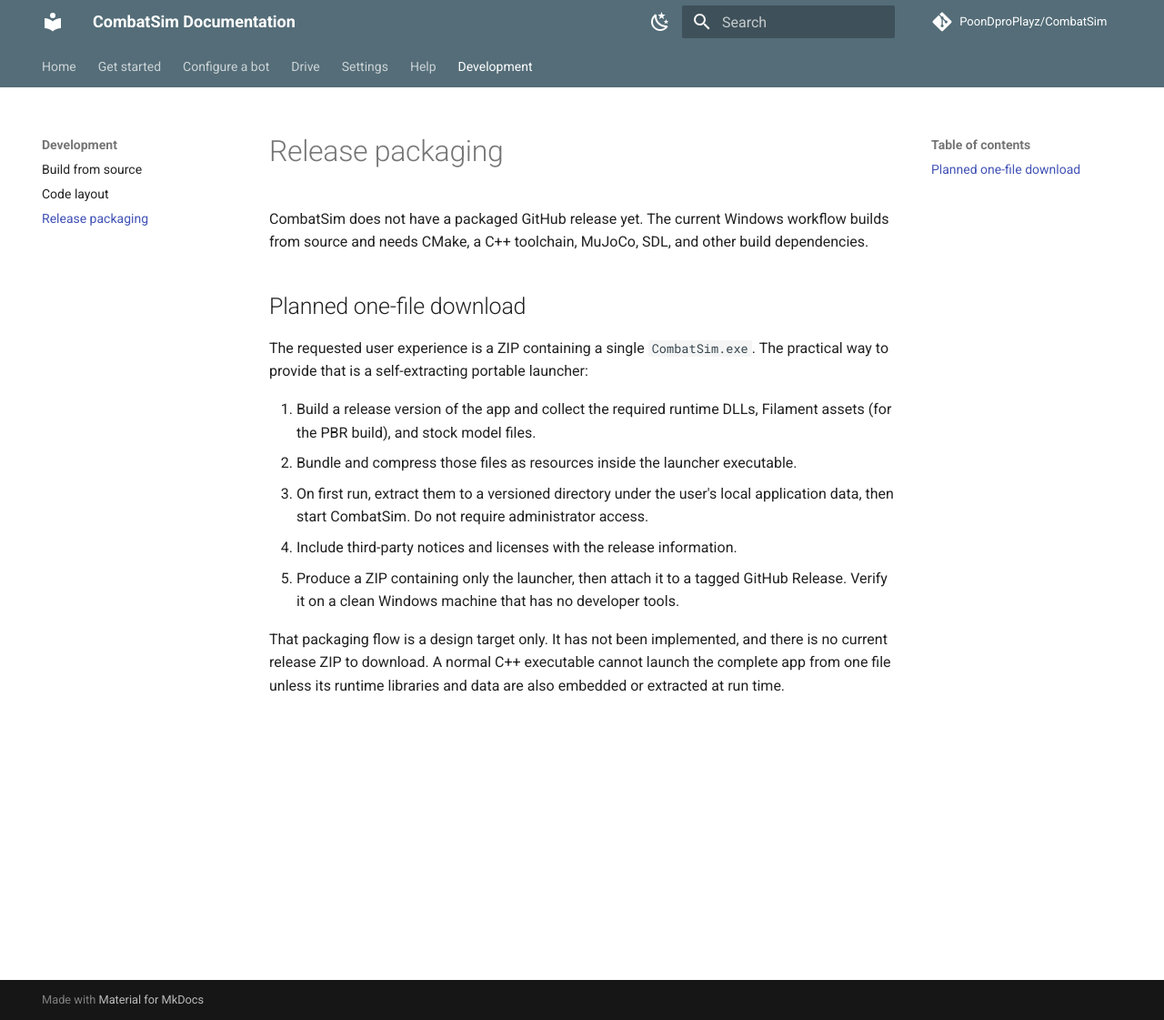
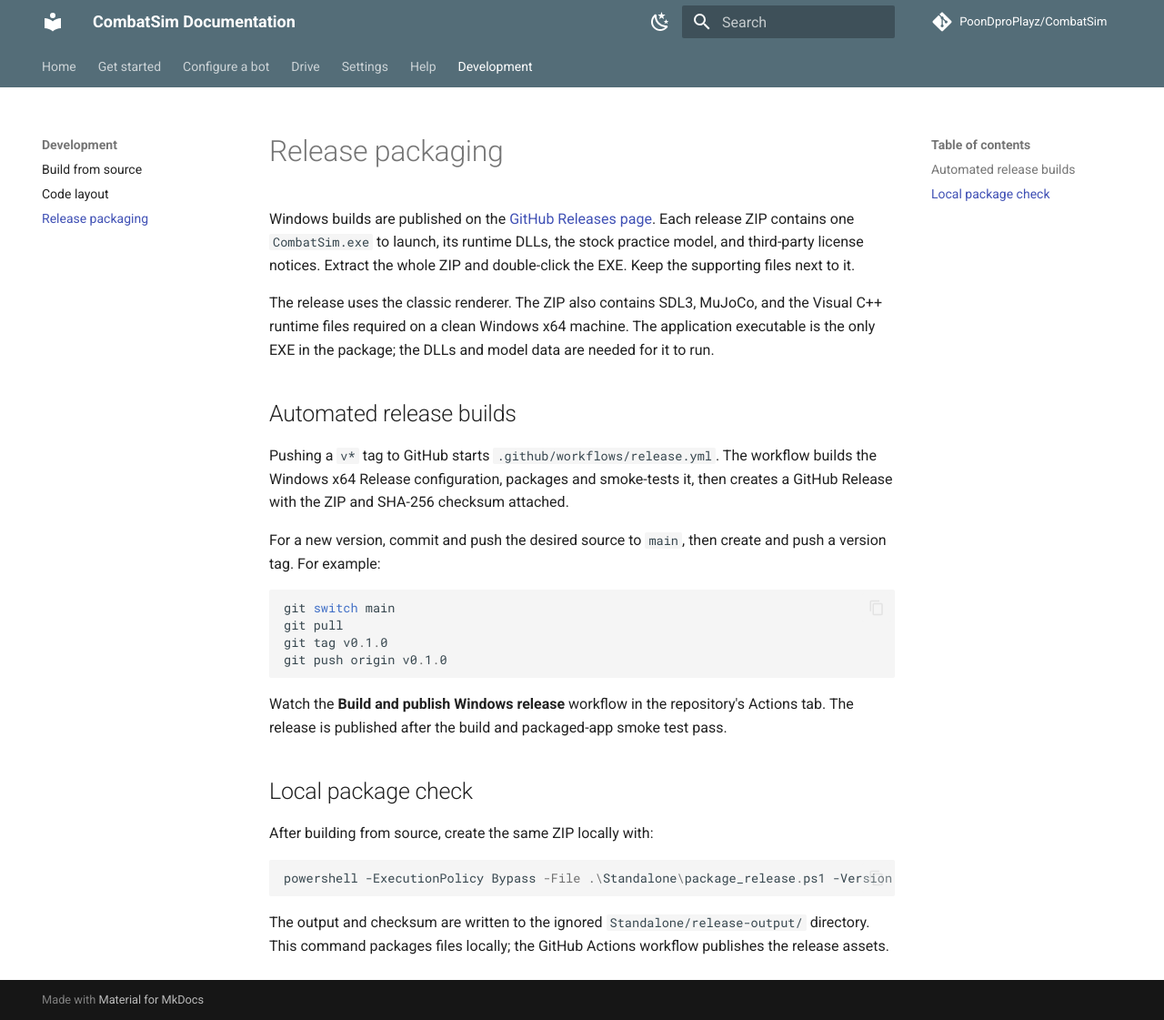
Before and after one commit to PoonDproPlayz/KineticArena, an MkDocs documentation site: the page built from docs/development/releases.md, in a window 1280 px wide and 1121 px high. Shown: the whole window at 91% size. Built offline with MkDocs 1.6.1 and Material for MkDocs 9.7.7, drawn with Linux system fonts in a browser that asks for light colours; comment, search, counter and statistics services are not loaded.

Commit message:
Add automated Windows release packaging

````diff
--- a/docs/development/releases.md
+++ b/docs/development/releases.md
@@ -1,24 +1,45 @@
 # Release packaging
 
-CombatSim does not have a packaged GitHub release yet. The current Windows
-workflow builds from source and needs CMake, a C++ toolchain, MuJoCo, SDL, and
-other build dependencies.
+Windows builds are published on the
+[GitHub Releases page](https://github.com/PoonDproPlayz/KineticArena/releases).
+Each release ZIP contains one `CombatSim.exe` to launch, its runtime DLLs, the
+stock practice model, and third-party license notices. Extract the whole ZIP
+and double-click the EXE. Keep the supporting files next to it.
 
-## Planned one-file download
+The release uses the classic renderer. The ZIP also contains SDL3, MuJoCo, and
+the Visual C++ runtime files required on a clean Windows x64 machine. The
+application executable is the only EXE in the package; the DLLs and model data
+are needed for it to run.
 
-The requested user experience is a ZIP containing a single `CombatSim.exe`.
-The practical way to provide that is a self-extracting portable launcher:
+## Automated release builds
 
-1. Build a release version of the app and collect the required runtime DLLs,
-   Filament assets (for the PBR build), and stock model files.
-2. Bundle and compress those files as resources inside the launcher executable.
-3. On first run, extract them to a versioned directory under the user's local
-   application data, then start CombatSim. Do not require administrator access.
-4. Include third-party notices and licenses with the release information.
-5. Produce a ZIP containing only the launcher, then attach it to a tagged GitHub
-   Release. Verify it on a clean Windows machine that has no developer tools.
+Pushing a `v*` tag to GitHub starts
+`.github/workflows/release.yml`. The workflow builds the Windows x64 Release
+configuration, packages and smoke-tests it, then creates a GitHub Release with
+the ZIP and SHA-256 checksum attached.
 
-That packaging flow is a design target only. It has not been implemented, and
-there is no current release ZIP to download. A normal C++ executable cannot
-launch the complete app from one file unless its runtime libraries and data are
-also embedded or extracted at run time.
+For a new version, commit and push the desired source to `main`, then create and
+push a version tag. For example:
+
+```powershell
+git switch main
+git pull
+git tag v0.1.0
+git push origin v0.1.0
+```
+
+Watch the **Build and publish Windows release** workflow in the repository's
+Actions tab. The release is published after the build and packaged-app smoke
+test pass.
+
+## Local package check
+
+After building from source, create the same ZIP locally with:
+
+```powershell
+powershell -ExecutionPolicy Bypass -File .\Standalone\package_release.ps1 -Version v0.1.0
+```
+
+The output and checksum are written to the ignored
+`Standalone/release-output/` directory. This command packages files locally;
+the GitHub Actions workflow publishes the release assets.
````
Also changed, not shown: CHATGPT_HANDOFF.md (+15 -0 lines), README.md (+5 -3 lines), docs/development/building.md (+29 -2 lines), docs/getting-started.md (+32 -24 lines), docs/index.md (+6 -2 lines), 5 other files.
